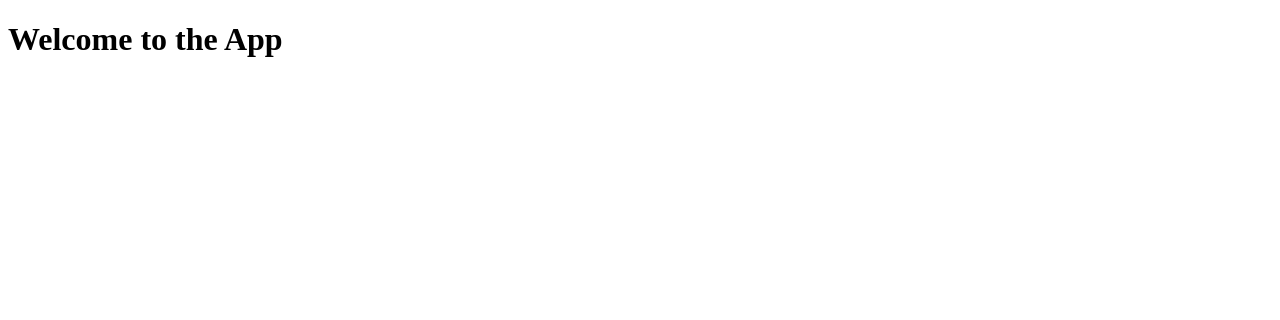
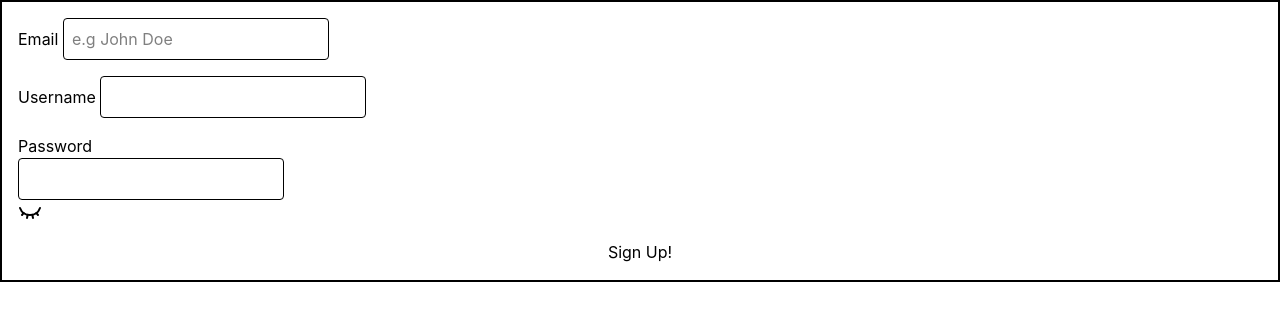
Before and after one commit to Aicyraa/Club, a React (Vite) app in the folder frontend/: page /signup in a window 1280 px wide. Shown: the top 320 px of the page. Built offline with nearby package versions, Linux system fonts and the light colour scheme.

Commit message:
feat: Signup UI

```diff
--- a/frontend/src/App.tsx
+++ b/frontend/src/App.tsx
@@ -1,11 +1,9 @@
-import "./App.css";
-
 function App() {
-  return (
-    <div className="App">
-      <h1>Welcome to the App</h1>
-    </div>
-  );
+   return (
+      <div className="App">
+         <h1 className="text-4xl caret-amber-300">Welcome to the App</h1>
+      </div>
+   )
 }
 
-export default App;
+export default App
--- /dev/null
+++ b/frontend/src/components/Signup.tsx
@@ -0,0 +1,100 @@
+import type { SignupFields } from '@custom-type/type'
+import { useState } from 'react'
+import axios from 'axios'
+import { useForm } from 'react-hook-form'
+import { Eye, EyeClosed } from 'lucide-react'
+
+const Signup = () => {
+   const {
+      register,
+      handleSubmit,
+      formState: { errors },
+   } = useForm<SignupFields>({
+      defaultValues: {
+         email: '',
+         username: '',
+         password: '',
+      },
+   })
+
+   const [showPassword, setShowPassword] = useState(false)
+   const [signUpStatus, setSignUpStatus] = useState({
+      success: false,
+      message: '',
+      isLoading: false,
+   })
+
+   const save = async (data: SignupFields) => {
+      try {
+         setSignUpStatus(prev => ({ ...prev, isLoading: true }))
+         const response = await axios.post<SignupFields>('/api/signup', data)
+         return setSignUpStatus(prev => ({
+            ...prev,
+            isLoading: false,
+            success: true,
+            message: response.data.username,
+         }))
+      } catch (error) {
+         setSignUpStatus(prev => ({
+            ...prev,
+            isLoading: false,
+            success: false,
+            message: 'Error message',
+         }))
+      }
+   }
+
+   return (
+      <>
+         {signUpStatus.isLoading ? <span className="text-2xl"> ...Loading </span> : ''}
+
+         <form
+            onSubmit={handleSubmit(save)}
+            className="flex border-2 border-black flex-col gap-4 p-4"
+         >
+            <div className="group">
+               <label htmlFor="email"> Email </label>
+               <input
+                  {...register('email', { required: 'Email is required!', minLength: 5 })}
+                  placeholder="e.g John Doe"
+                  className="border p-2 rounded-sm"
+               />
+               {errors.email && <span className="bg-red-600"> {errors.email.message} </span>}
+            </div>
+
+            <div className="group">
+               <label htmlFor="username"> Username </label>
+               <input
+                  {...register('username', { required: true, minLength: 3 })}
+                  type="text"
+                  name="username"
+                  className="border p-2 rounded-sm"
+               />
+               {errors.username && (
+                  <span className="bg-red-600"> {errors.username.message} </span>
+               )}
+            </div>
+
+            <div className="group">
+               <label htmlFor="password"> Password </label>
+               <div className="password">
+                  <input
+                     {...register('email', { required: true })}
+                     type={showPassword ? 'text' : 'password'}
+                     className="border p-2 rounded-sm"
+                  />
+                  <span onClick={() => setShowPassword((value: boolean) => !value)}>
+                     {showPassword ? <Eye /> : <EyeClosed />}
+                  </span>
+               </div>
+               {errors.password && (
+                  <span className="bg-red-600"> {errors.password.message } </span>
+               )}
+            </div>
+            <button type="submit"> Sign Up! </button>
+         </form>
+      </>
+   )
+}
+
+export default Signup
--- a/frontend/src/index.css
+++ b/frontend/src/index.css
@@ -0,0 +1 @@
+@import 'tailwindcss';
--- a/frontend/src/main.tsx
+++ b/frontend/src/main.tsx
@@ -1,10 +1,11 @@
 import { StrictMode } from "react";
 import { createRoot } from "react-dom/client";
+import { RouterProvider } from 'react-router-dom'
 import "./index.css";
-import App from "./App.tsx";
+import route from "./route.tsx";
 
 createRoot(document.getElementById("root")!).render(
   <StrictMode>
-    <App />
+      <RouterProvider router={route} />
   </StrictMode>,
 );
--- /dev/null
+++ b/frontend/src/route.tsx
@@ -0,0 +1,15 @@
+import { createBrowserRouter } from "react-router-dom";
+import App from "./App.tsx";
+import Signup from "@components/Signup.tsx";
+
+export default createBrowserRouter([
+   {
+      path: "/",
+      element: <App />,
+      errorElement: <div>404</div>
+   },
+   {
+      path: "/signup",
+      element: <Signup />
+   }
+])
--- /dev/null
+++ b/frontend/src/types/type.ts
@@ -0,0 +1,7 @@
+export interface SignupFields {
+   email: string
+   username: string
+   password: string
+}
+
+export type LoginFiels = Omit<SignupFields, 'email'>
```
Also changed, not shown: frontend/src/components/Login.tsx (added).
